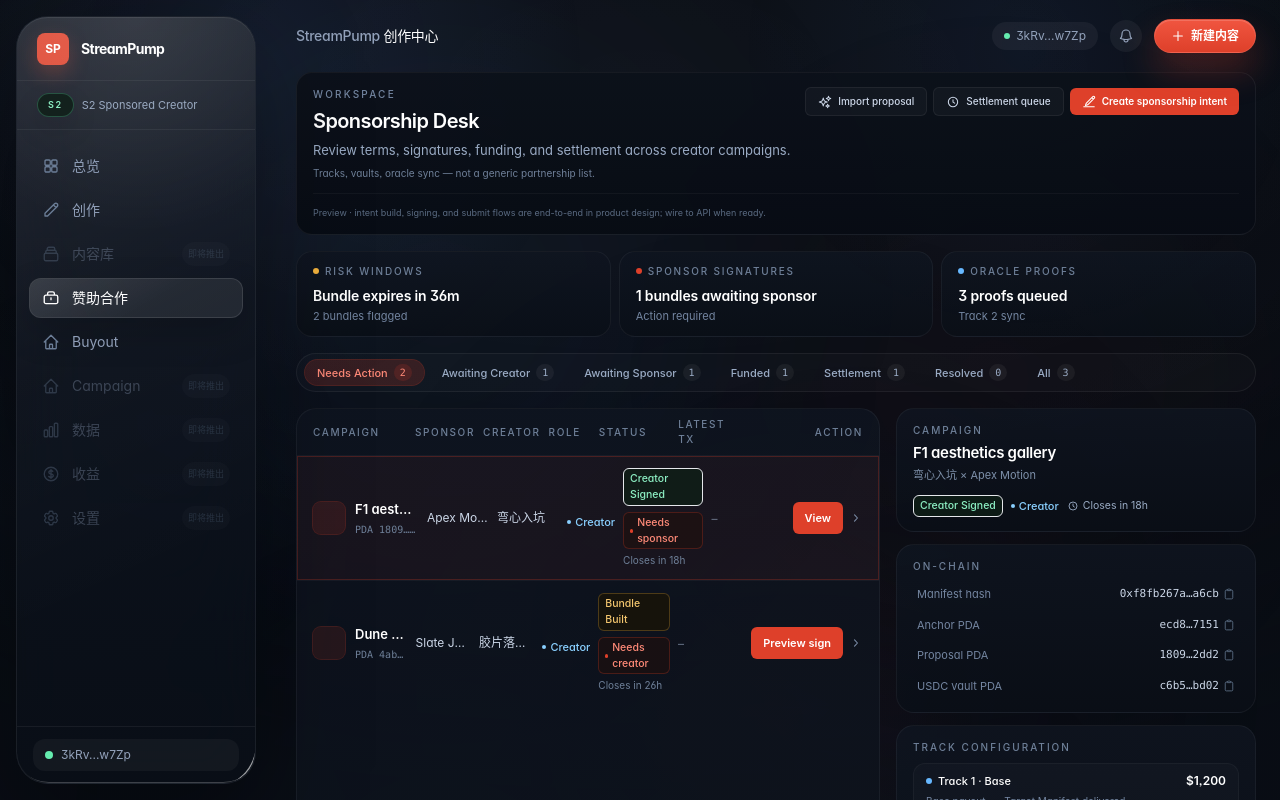
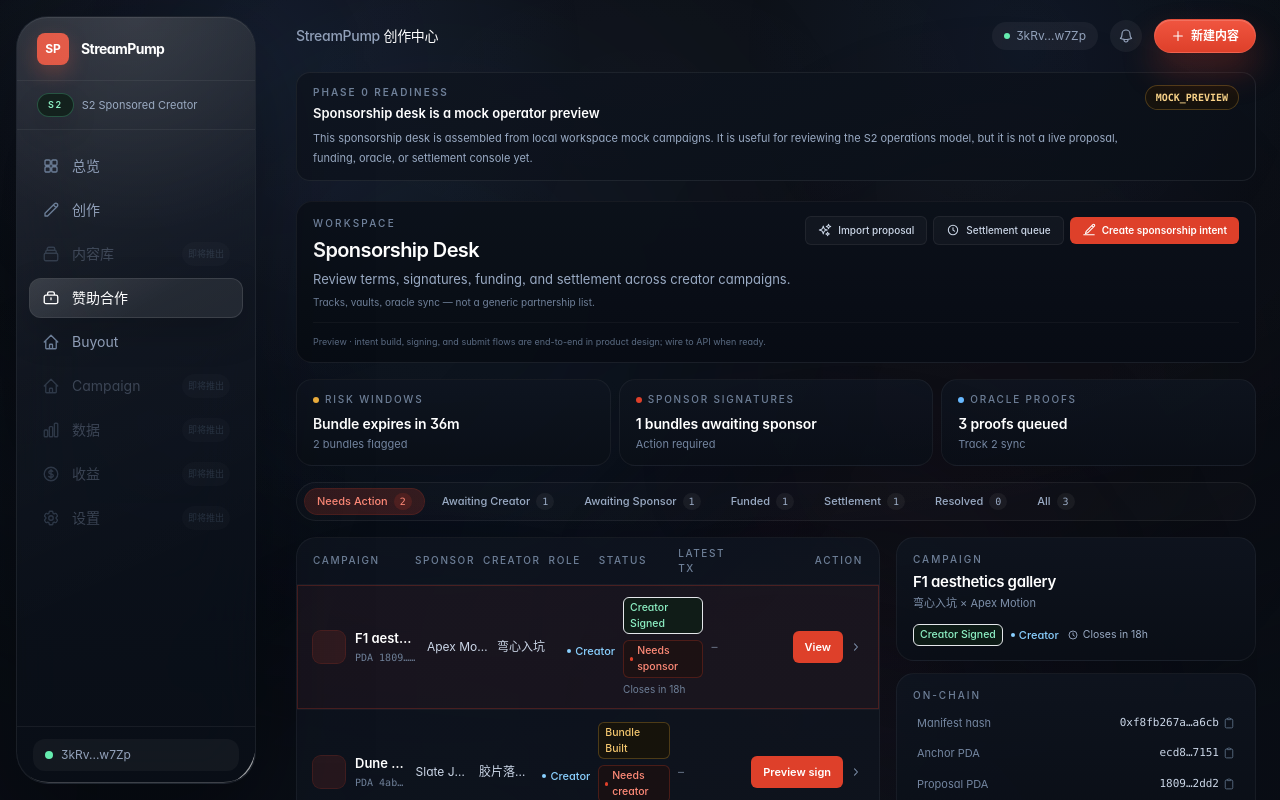
Before and after one commit to Carstin520/StreamPump, a Next.js app in the folder app/: page /workspace/sponsorships in a window 1280 px wide. Shown: the top 800 px of the page. Built offline with nearby package versions, Linux system fonts and the light colour scheme.

Commit message:
chore: label workspace preview sponsorship flows

```diff
--- a/app/src/pages/workspace/intents/[intentId].tsx
+++ b/app/src/pages/workspace/intents/[intentId].tsx
@@ -14,6 +14,7 @@ import {
   WarningIcon,
 } from "@/components/shared/AppIcons";
 import { DemoActionStatusCard } from "@/components/shared/DemoActionStatusCard";
+import { ProductReadinessBanner } from "@/components/shared/ProductReadinessBanner";
 import { StatusDot } from "@/components/workspace/StatusDot";
 import { StepProgress, StepItem } from "@/components/workspace/StepProgress";
 import { WorkspaceShell } from "@/components/workspace/WorkspaceShell";
@@ -92,6 +93,12 @@ function MockIntentSigningStep() {
       <Head><title>StreamPump | Mock Signing Step</title></Head>
       <WorkspaceShell>
         <div className="space-y-5">
+          <ProductReadinessBanner
+            description="This demo intent route only previews creator signature UI state. It does not call wallet signing, proposal intent APIs, transaction bundle builders, or Solana relay paths."
+            status="MOCK_PREVIEW"
+            title="Demo intent signing is local-only"
+          />
+
           <div className="liquid-card card-radius p-5">
             <div className="flex flex-wrap items-start justify-between gap-3">
               <div>
--- a/app/src/pages/workspace/sponsorships.tsx
+++ b/app/src/pages/workspace/sponsorships.tsx
@@ -1,5 +1,6 @@
 import Head from "next/head";
 
+import { ProductReadinessBanner } from "@/components/shared/ProductReadinessBanner";
 import { SponsorshipDesk } from "@/components/workspace/SponsorshipDesk";
 import { WorkspaceShell } from "@/components/workspace/WorkspaceShell";
 import { workspacePersonas } from "@/lib/mocks/workspace";
@@ -13,7 +14,14 @@ export default function SponsorshipsPage() {
         <title>StreamPump | Sponsorship Desk</title>
       </Head>
       <WorkspaceShell stage={persona.stage} wallet={persona.wallet}>
-        <SponsorshipDesk />
+        <div className="space-y-5">
+          <ProductReadinessBanner
+            description="This sponsorship desk is assembled from local workspace mock campaigns. It is useful for reviewing the S2 operations model, but it is not a live proposal, funding, oracle, or settlement console yet."
+            status="MOCK_PREVIEW"
+            title="Sponsorship desk is a mock operator preview"
+          />
+          <SponsorshipDesk />
+        </div>
       </WorkspaceShell>
     </>
   );
```
Also changed, not shown: 1 other file (tests, documents, lock files or other folders).
